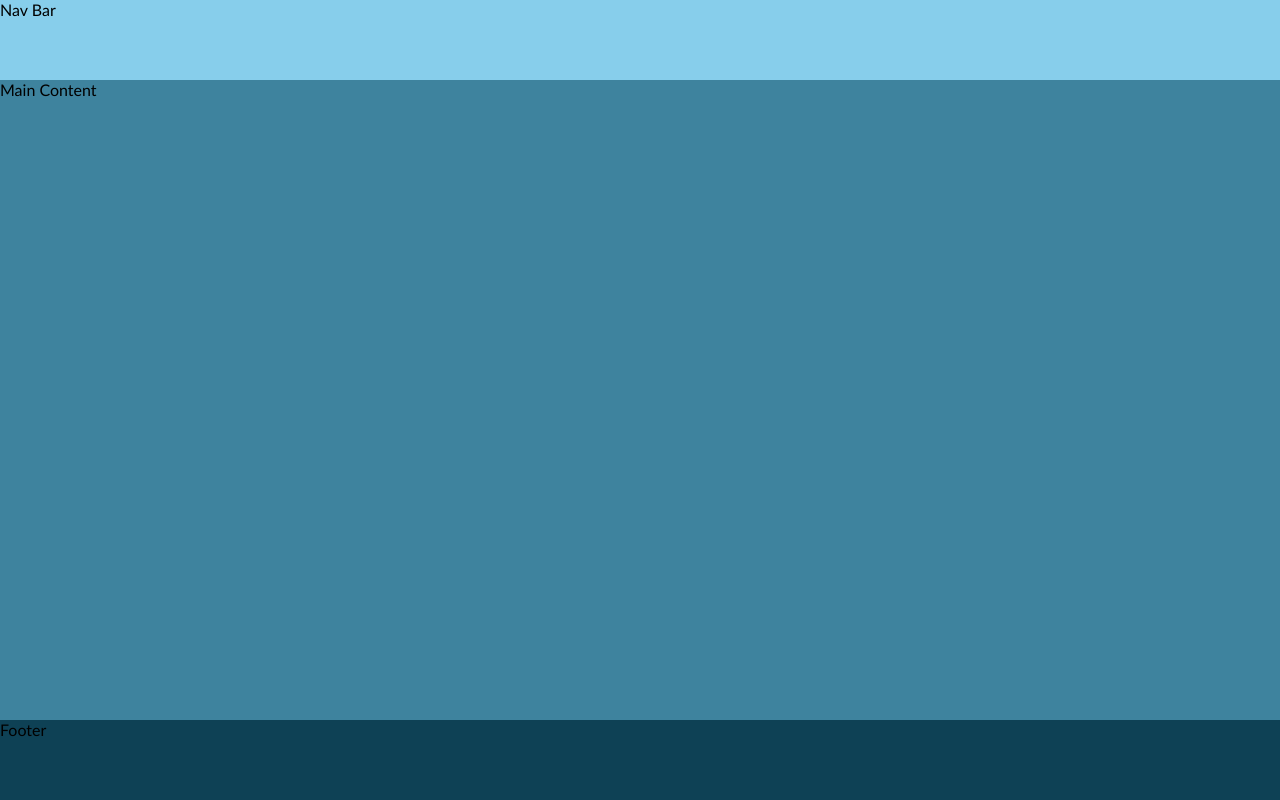
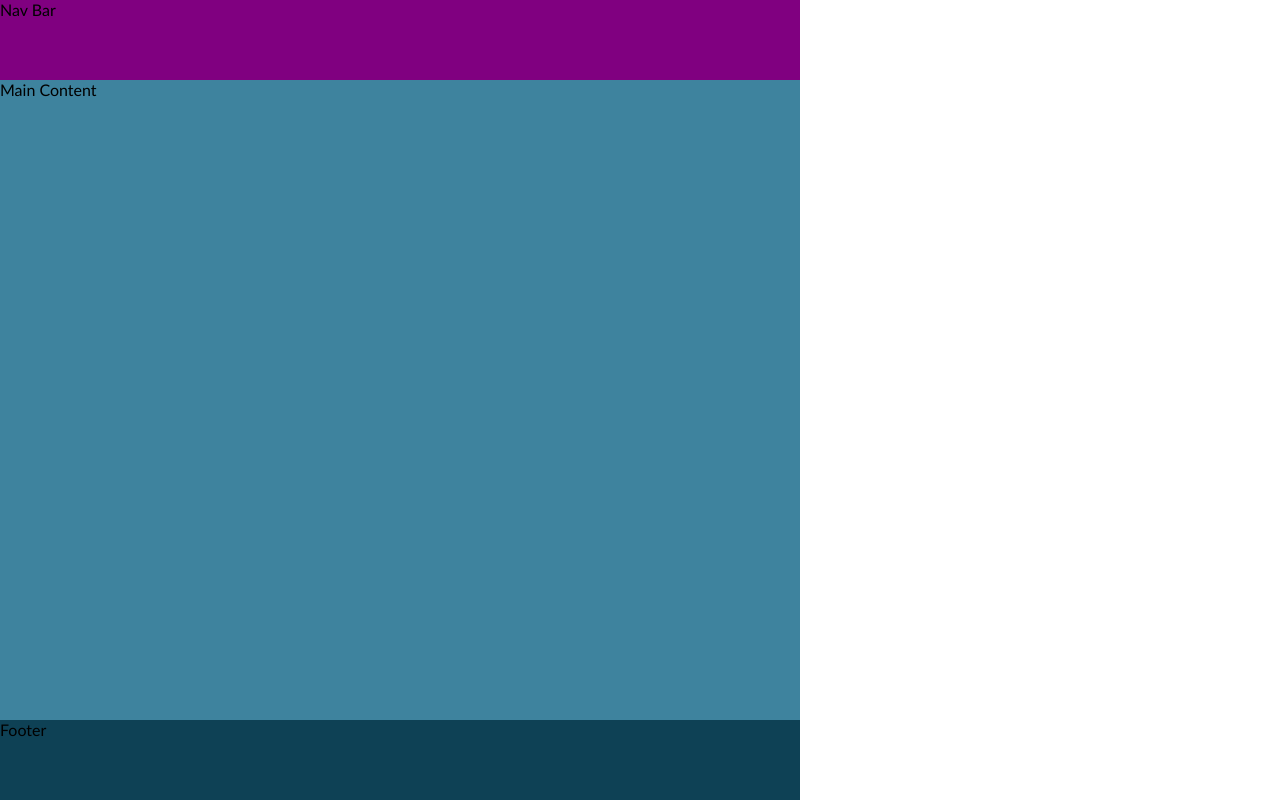
Before and after one commit to faosy-adebimpe/test, a plain HTML site: page index.html in a window 1280 px wide. Drawn offline with nearby package versions, Linux system fonts and the light colour scheme; files that its build step writes are made by us from their sources.

Commit message:
make container fixed

```diff
--- a/css/style.scss
+++ b/css/style.scss
@@ -20,7 +20,10 @@ html {
 // }
 
 .container {
-    width: 100%;
+    position: fixed;
+    top: 0;
+    left: 0;
+    width: 100vh;
     height: 100vh;
     background-color: red;
     display: grid;
@@ -28,7 +31,7 @@ html {
 }
 
 .nav {
-    background-color: skyblue;
+    background-color: purple;
 }
 .main {
     background-color: rgb(62, 131, 158);
```
Also changed, not shown: css/style.css, 1 other file.
